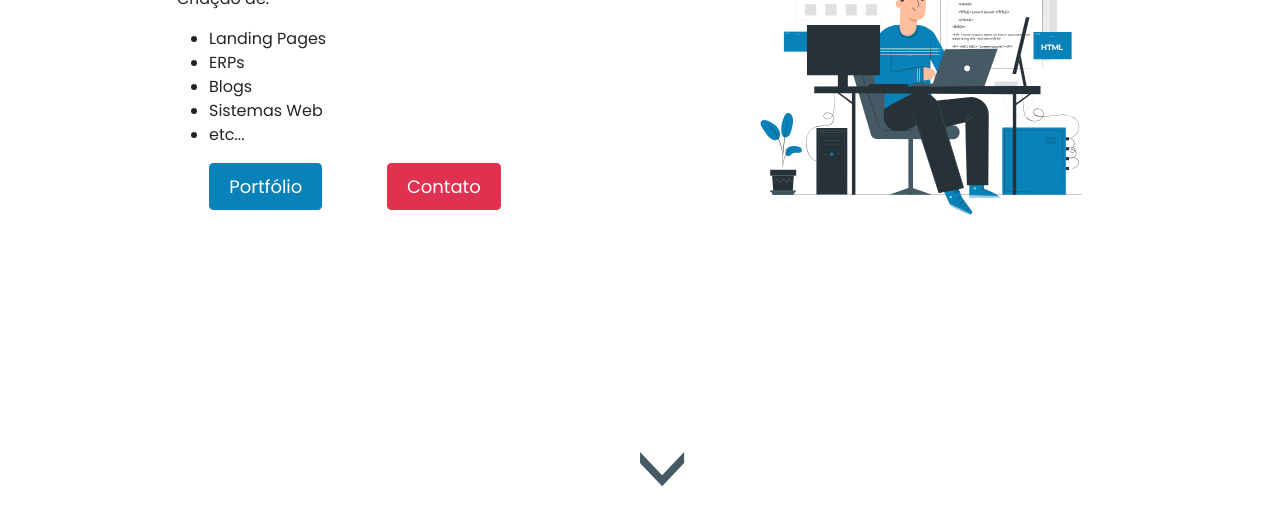
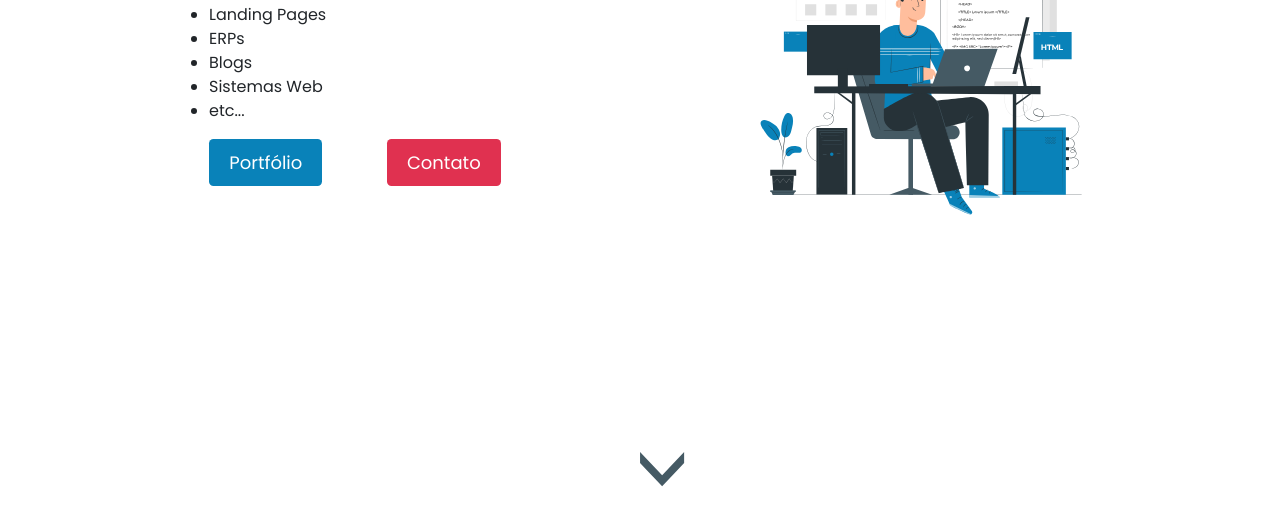
Before and after one commit to eduardogpi/edsystem.github.io, a plain HTML site: page index.html in a window 1280 px wide. Shown: the part 293-800 px from the top of the page. Drawn offline with nearby package versions, Linux system fonts and the light colour scheme.

Commit message:
Add files via upload

```diff
--- a/index.html
+++ b/index.html
@@ -4,7 +4,7 @@
     <meta charset="UTF-8">
     <meta http-equiv="X-UA-Compatible" content="IE=edge">
     <meta name="viewport" content="width=device-width, initial-scale=1.0">
-    <title>Document</title>
+    <title>EdSystem - FullStack</title>
     <link href="https://cdn.jsdelivr.net/npm/bootstrap@5.2.3/dist/css/bootstrap.min.css" rel="stylesheet" integrity="sha384-rbsA2VBKQhggwzxH7pPCaAqO46MgnOM80zW1RWuH61DGLwZJEdK2Kadq2F9CUG65" crossorigin="anonymous">
     <link rel="stylesheet" href="style.css">
     <script src="https://cdn.jsdelivr.net/npm/bootstrap@5.2.3/dist/js/bootstrap.bundle.min.js" integrity="sha384-kenU1KFdBIe4zVF0s0G1M5b4hcpxyD9F7jL+jjXkk+Q2h455rYXK/7HAuoJl+0I4" crossorigin="anonymous" defer></script>
@@ -41,7 +41,7 @@
       <div class="container">
         <section class="hero">
           <div class="row justify-content-around align-items-center">
-            <div class="col-md-4 col-sm-11">
+            <div class="col-md-4 col-sm-11 mb-5">
               <h1 class="hero-header">FullStack</h1>
               <p>Criação de:</p>
               <ul>
```
